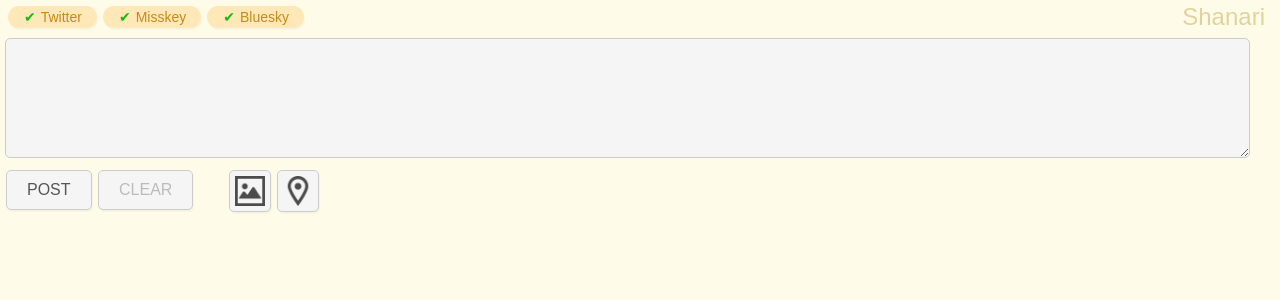
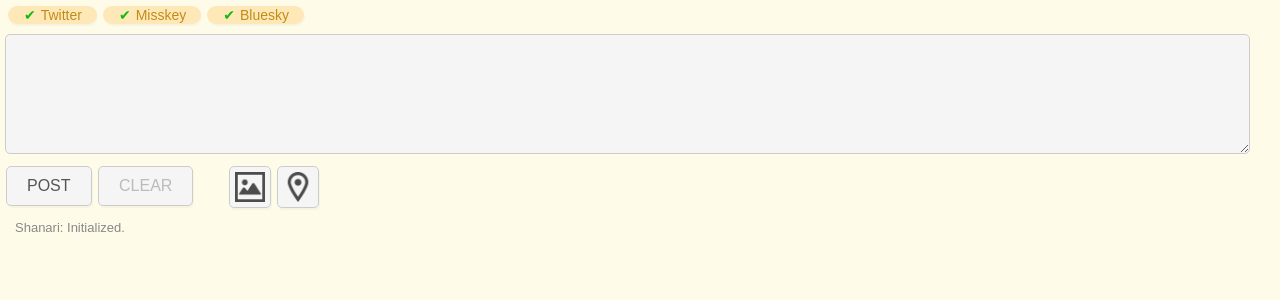
Before and after one commit to Yogorouza/Shanari, a Flask app: page / in a window 1280 px wide. Shown: the top 300 px of the page. Run offline with Flask 3, Linux system fonts and the light colour scheme; a user stored in the database is signed in; data that the repository does not hold is empty; some libraries are stand-ins or nearby versions.

Commit message:
bugfix: UI design.

```diff
--- a/shanari/static/css/mobile.css
+++ b/shanari/static/css/mobile.css
@@ -3,7 +3,7 @@
     padding: 0;
 }
 body{
-    background-color: rgb(255, 251, 233);
+    background-color: #fffbe9;
     font-family:sans-serif;
 }
 p{
@@ -16,16 +16,13 @@ p{
     grid-column-gap: 5px;
     grid-row-gap: 0px;
     grid-template-areas:
-    "gridChk      gridChk      gridChk      gridTitle   "
+    "gridChk      gridChk      gridChk      gridChk   "
     "gridTextarea gridTextarea gridTextarea gridTextarea"
     "gridBtn      gridBtn      gridBtn      gridBtn     "
     "gridLog      gridLog      gridLog      gridLog     "
     "gridImg      gridImg      gridImg      gridImg     ";
 }
 .gridChk      {grid-area: gridChk; display: flex; justify-content: flex-start; }
-.gridTitle    {grid-area: gridTitle; text-align: right; vertical-align: middle; padding-right: 10px;
-                font-size: 20px; font-family: 'Montserrat', sans-serif; color: rgb(224, 211, 157);
-}
 .gridTextarea {grid-area: gridTextarea;}
 .gridBtn      {grid-area: gridBtn; vertical-align: top;}
 .gridImg      {grid-area: gridImg;}
--- a/shanari/static/css/style.css
+++ b/shanari/static/css/style.css
@@ -3,7 +3,7 @@
     padding: 0;
 }
 body{
-    background-color: rgb(255, 251, 233);
+    background-color: #fffbe9;
     font-family:sans-serif;
 }
 p{
@@ -16,16 +16,13 @@ p{
     grid-column-gap: 5px;
     grid-row-gap: 0px;
     grid-template-areas:
-    "gridChk      gridChk      gridChk      gridTitle   "
+    "gridChk      gridChk      gridChk      gridChk   "
     "gridTextarea gridTextarea gridTextarea gridTextarea"
     "gridBtn      gridBtn      gridBtn      gridBtn     "
     "gridLog      gridLog      gridLog      gridLog     "
     "gridImg      gridImg      gridImg      gridImg     ";
 }
 .gridChk      {grid-area: gridChk; display: flex; justify-content: flex-start; }
-.gridTitle    {grid-area: gridTitle; text-align: right; vertical-align: middle; padding-right: 10px;
-                font-size: 24px; font-family: 'Montserrat', sans-serif; color: rgb(224, 211, 157);
-}
 .gridTextarea {grid-area: gridTextarea;}
 .gridBtn      {grid-area: gridBtn; vertical-align: top;}
 .gridImg      {grid-area: gridImg;}
--- a/shanari/static/js/shanari.js
+++ b/shanari/static/js/shanari.js
@@ -97,6 +97,7 @@ function postImg(formData) {
 function removeImg() {
     // サーバの画像フォルダを初期化する
     let formData = new FormData();
+    $('#resultMsg').html('');
     $.ajax({
         url: '/clearImg',
         type: 'post',
@@ -108,7 +109,6 @@ function removeImg() {
     }).always(function(receivedData) {
         let resultMsg = receivedData;
         resultMsg = resultMsg.replace(/\r?\n/g, '<br>');
-        $('#resultMsg').html(resultMsg);
     });
     // プレビューを初期化する
     picCnt = 0;
@@ -122,6 +122,7 @@ function removeImg() {
 function initialize() {
     removeImg();
     clearForm();
+    $('#resultMsg').text('Shanari: Initialized.');
 }
 
 // formを初期状態に戻す
--- a/shanari/templates/postForm.html
+++ b/shanari/templates/postForm.html
@@ -5,7 +5,7 @@
     <title>Shanari</title>
     <meta charset="UTF-8">
     <meta name="viewport" content="width=device-width">
-    <meta name="theme-color" content="#f6ecc2"/>
+    <meta name="theme-color" content="#fffbe9"/>
     <link rel="manifest" href="/static/manifest.json">
     <link rel="apple-touch-icon" sizes="180x180" href="/static/images/apple-touch-icon.png">
     <link type="image/png" sizes="180x180" rel="icon" href="/static/images/icon-180x180.png">
@@ -37,9 +37,6 @@
                     <span class="checkmark">✔</span>
                     Bluesky
                 </label>
-            </div>
-            <div class="gridTitle"> <!-- ソフトウェア名 -->
-                Shanari
             </div>
             <div class="gridTextarea"> <!-- 投稿テキスト欄 -->
                 <textarea id="postText" name="postText"></textarea>
```
